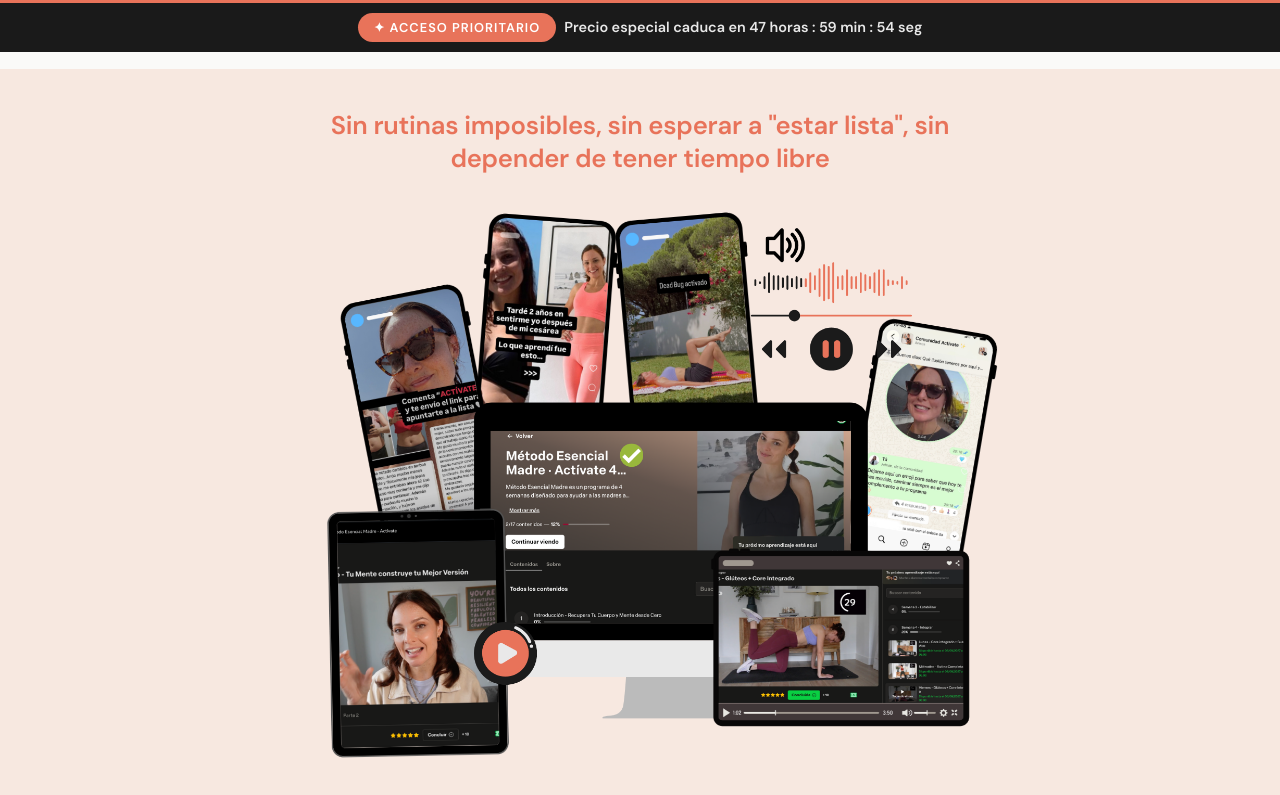
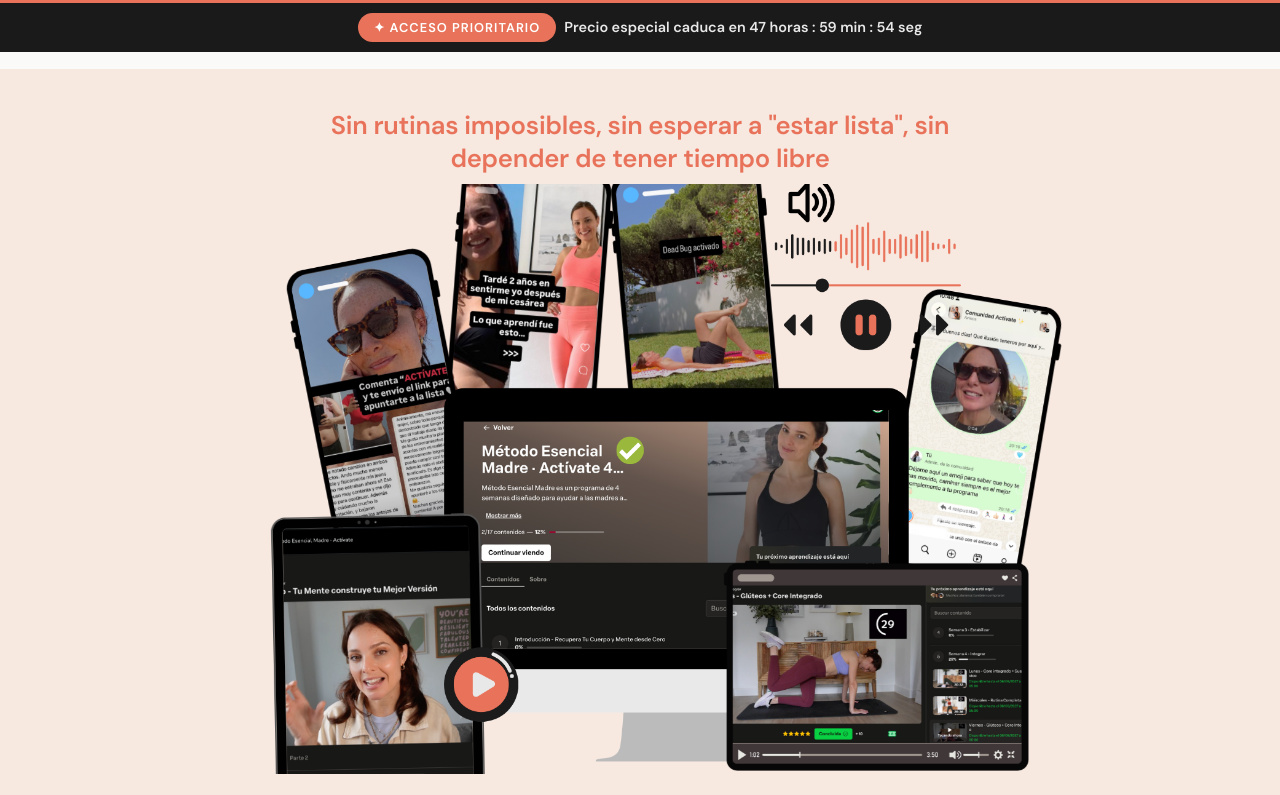
Before and after one commit to susanaaresla-lab/esencial-susana, a React (Create React App) app: page /venta-activate in a window 1280 px wide. Shown: the top 795 px of the page. Built offline with nearby package versions, Linux system fonts and the light colour scheme.

Commit message:
Aumentar tamaño de la imagen del hero con zoom centrado

```diff
--- a/src/pages/ActivateVentaPage.js
+++ b/src/pages/ActivateVentaPage.js
@@ -136,11 +136,11 @@ export default function ActivateVentaPage() {
       </section>
 
       {/* ── 3. IMAGEN DEL PRODUCTO ── */}
-      <section style={{ background: 'var(--peach)', padding: '1.25rem 0 0.5rem' }}>
+      <section style={{ background: 'var(--peach)', padding: '1.25rem 0 0.5rem', overflow: 'hidden' }}>
         <img
           src="/images/hero-venta-activate.png"
           alt="Todo lo que incluye Método Actívate"
-          style={{ display: 'block', width: '100%', maxWidth: 1000, margin: '0 auto' }}
+          style={{ display: 'block', width: '100%', maxWidth: 1000, margin: '0 auto', transform: 'scale(1.18)' }}
         />
       </section>
 
```
